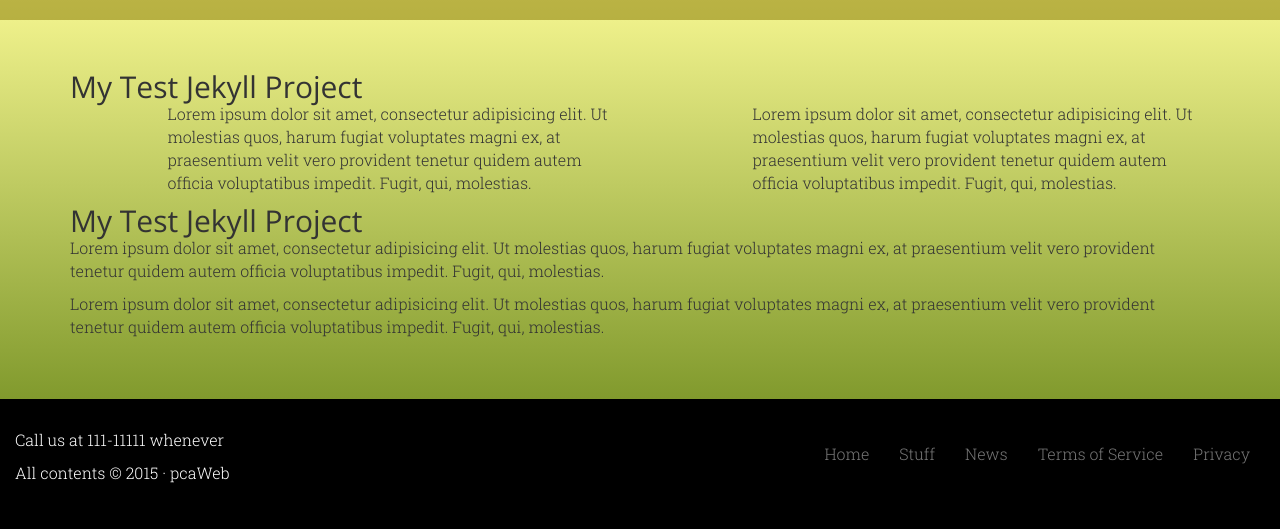
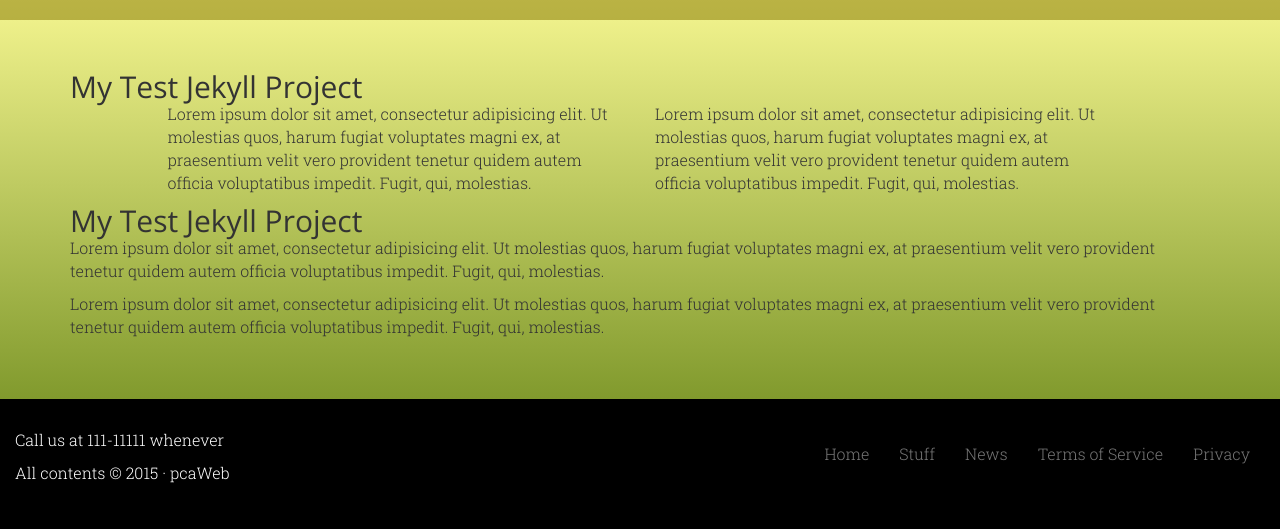
Before and after one commit to pcaWeb/My-Jekyll-Site, a Jekyll site: the page built from index.html, in a window 1280 px wide. Shown: the part 770-1299 px from the top of the page. Built offline with Jekyll 4.4.1, drawn with Linux system fonts in a browser that asks for light colours; nearby versions of some CDN libraries; Markdown is read by kramdown in place of the engine named in the settings.

Commit message:
col-md-offset-1

```diff
--- a/index.html
+++ b/index.html
@@ -7,7 +7,7 @@ layout: default
 	<div class="row">
 		<p class="col-md-5 col-md-offset-1">Lorem ipsum dolor sit amet, consectetur adipisicing elit. Ut molestias quos, harum fugiat voluptates magni ex, at praesentium velit vero provident tenetur quidem autem officia voluptatibus impedit. Fugit, qui, molestias.</p>
 
-		<p class="col-md-5 col-md-offset-1">Lorem ipsum dolor sit amet, consectetur adipisicing elit. Ut molestias quos, harum fugiat voluptates magni ex, at praesentium velit vero provident tenetur quidem autem officia voluptatibus impedit. Fugit, qui, molestias.</p>
+		<p class="col-md-5">Lorem ipsum dolor sit amet, consectetur adipisicing elit. Ut molestias quos, harum fugiat voluptates magni ex, at praesentium velit vero provident tenetur quidem autem officia voluptatibus impedit. Fugit, qui, molestias.</p>
 
 	</div>
 
```
